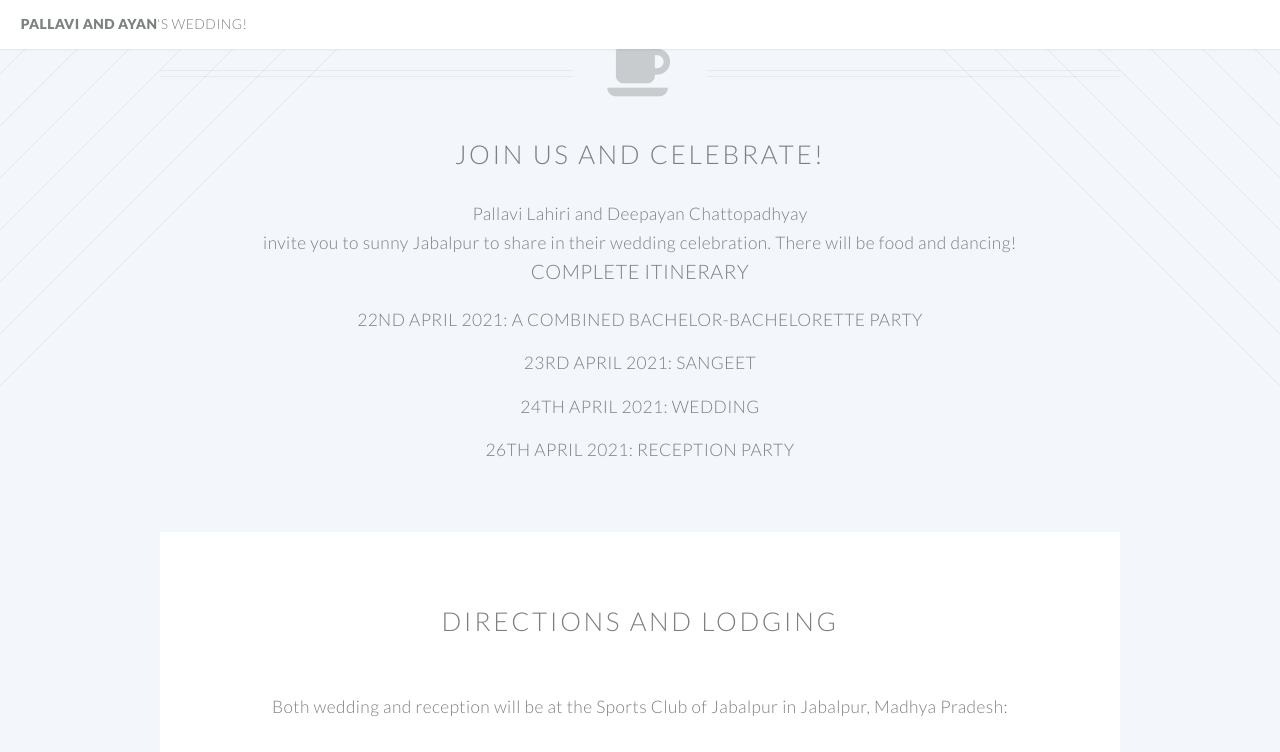
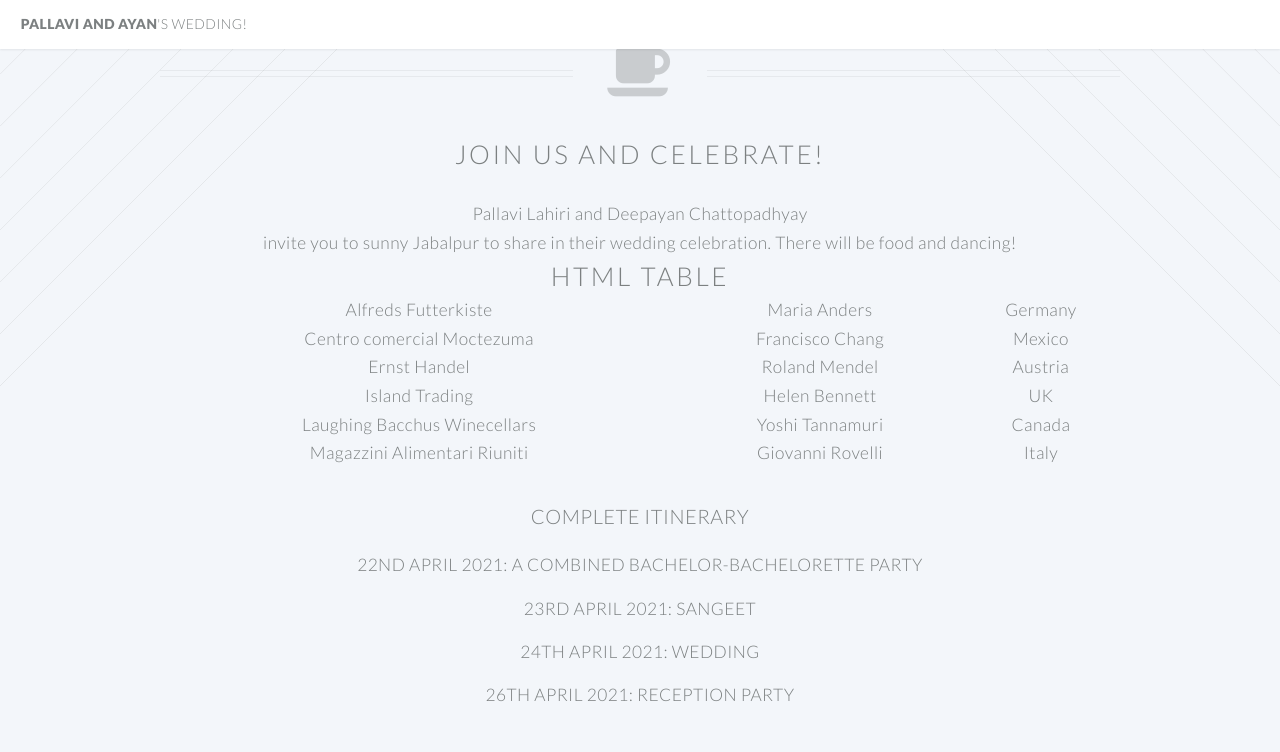
Before and after one commit to deepayanchattopadhyay/test, a Jekyll site: the page built from index.html, in a window 1280 px wide and 900 px high, scrolled down 725 px, cut to the strip 0-752 px from the top of the window. Built offline with Jekyll 4.4.1, drawn with Linux system fonts in a browser that asks for light colours.

Commit message:
itenarary updated

```diff
--- a/index.html
+++ b/index.html
@@ -30,11 +30,54 @@ layout: page
 			<!-- Main -->
 				<article id="main">
 
+
 					<header class="special container">
 						<span class="icon fa-coffee"></span>
 						<h2>Join us and celebrate!</h2>
 						<p>Pallavi Lahiri and Deepayan Chattopadhyay<br>
 						invite you to sunny Jabalpur to share in their wedding celebration. There will be food and dancing!</p>
+
+
+</style>
+</head>
+<body>
+
+<h2>HTML Table</h2>
+
+<table>
+  <tr>
+    <td>Alfreds Futterkiste</td>
+    <td>Maria Anders</td>
+    <td>Germany</td>
+  </tr>
+  <tr>
+    <td>Centro comercial Moctezuma</td>
+    <td>Francisco Chang</td>
+    <td>Mexico</td>
+  </tr>
+  <tr>
+    <td>Ernst Handel</td>
+    <td>Roland Mendel</td>
+    <td>Austria</td>
+  </tr>
+  <tr>
+    <td>Island Trading</td>
+    <td>Helen Bennett</td>
+    <td>UK</td>
+  </tr>
+  <tr>
+    <td>Laughing Bacchus Winecellars</td>
+    <td>Yoshi Tannamuri</td>
+    <td>Canada</td>
+  </tr>
+  <tr>
+    <td>Magazzini Alimentari Riuniti</td>
+    <td>Giovanni Rovelli</td>
+    <td>Italy</td>
+  </tr>
+</table>
+
+
 						<h3>Complete Itinerary</h3>
 						<h5>22nd April 2021: A Combined Bachelor-Bachelorette Party</h5>
 						<h5>23rd April 2021: Sangeet</h5>
```
